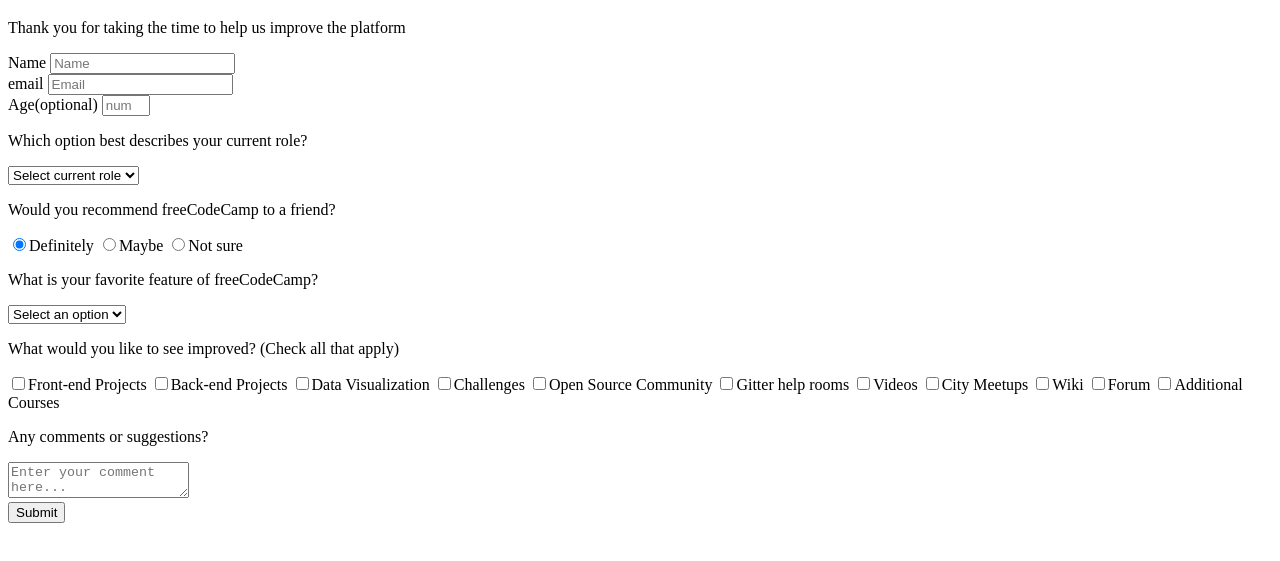
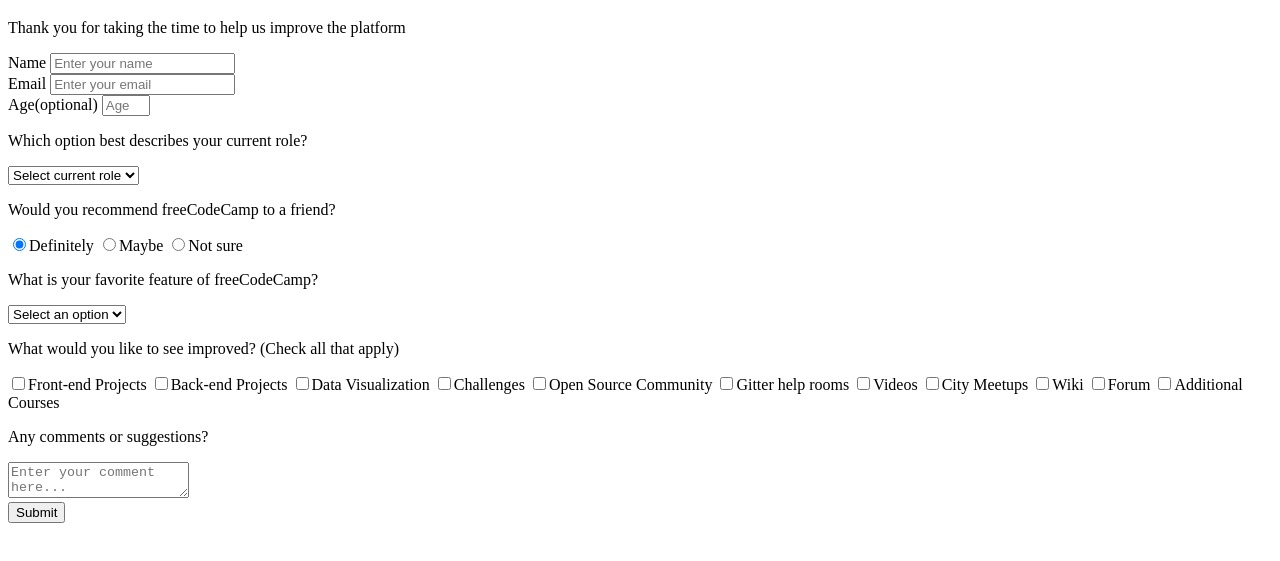
Before and after one commit to nhk1978/FirstTrailKhanhAndKhas, a plain HTML site: page index.html in a window 1280 px wide. Shown: the part 61-622 px from the top of the page. Drawn offline with Linux system fonts and the light colour scheme.

Commit message:
correct some minor

```diff
--- a/index.html
+++ b/index.html
@@ -16,15 +16,15 @@
     <form id="survey-form">
       <div class="form-group">
         <label id="name-label" for="name">Name</label>
-        <input required id="name" type="text" placeholder="Name" />
+        <input required id="name" type="text" placeholder="Enter your name" />
       </div>
       <div class="form-group">
-        <label id="email-label" for="email">email</label>
-        <input required id="email" type="email" placeholder="Email" />
+        <label id="email-label" for="email">Email</label>
+        <input required id="email" type="email" placeholder="Enter your email" />
       </div>
       <div class="form-group">
         <label id="number-label">Age<span class="clue">(optional)</span></label>
-        <input id="number" type="number" min="0" max="8" placeholder="number" />
+        <input id="number" type="number" min="0" max="8" placeholder="Age" />
       </div>
       <div class="form-group">
         <p>Which option best describes your current role?</p>
```
